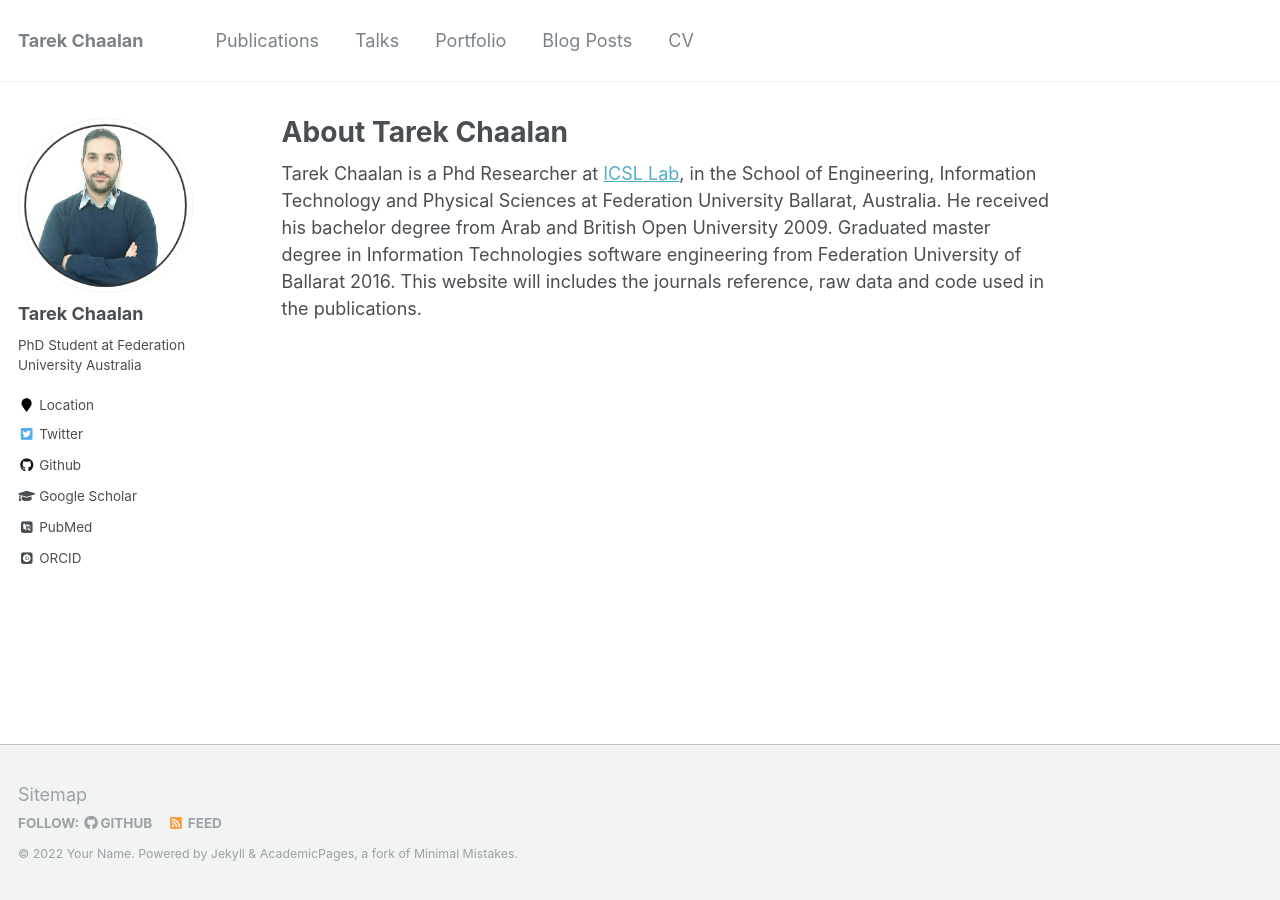
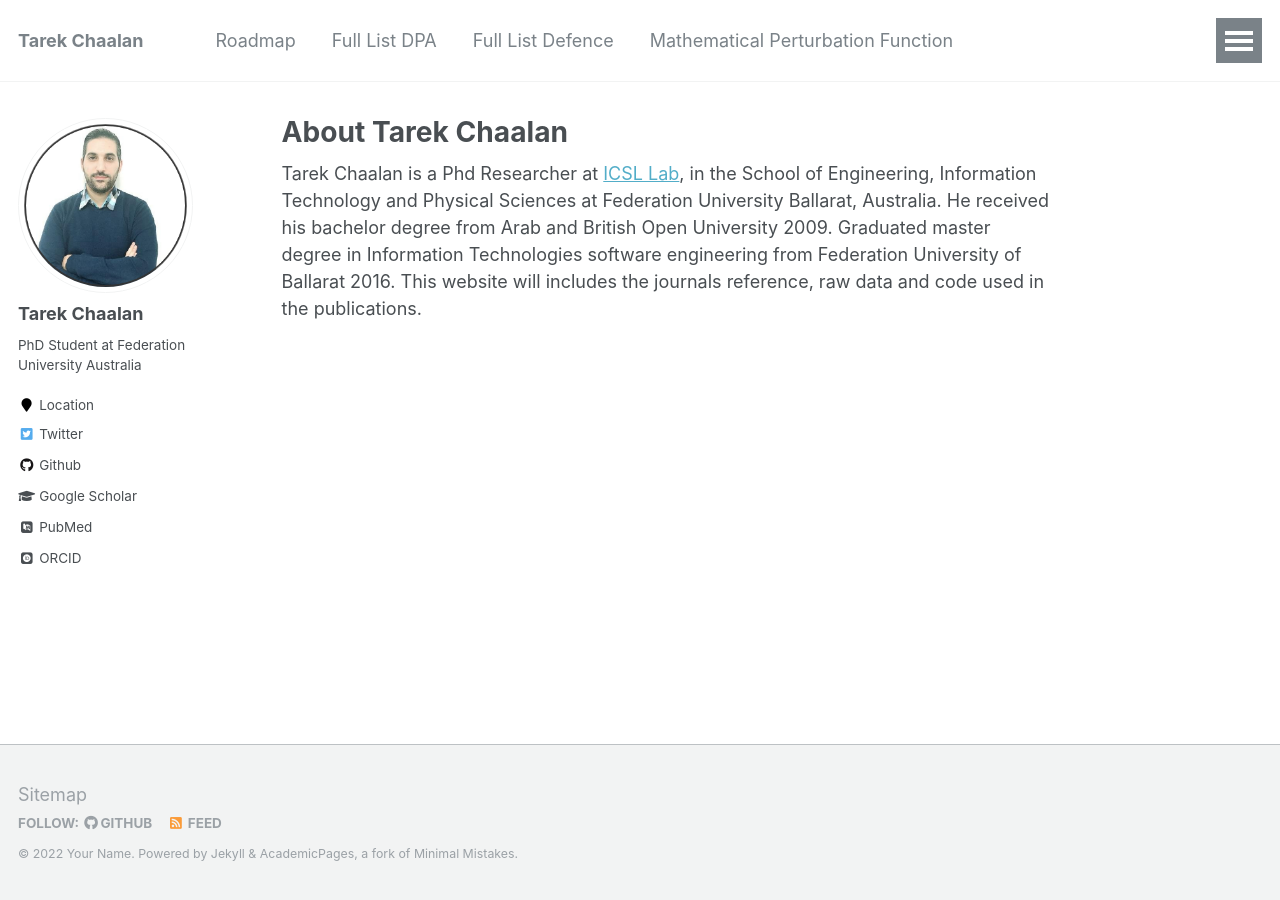
Before and after one commit to phoenixml/roadmap.github.io, a Jekyll site: the page built from _pages/about.md, in a window 1280 px wide. Built offline with Jekyll 4.4.1, drawn with Linux system fonts in a browser that asks for light colours; some web fonts are replaced.

Commit message:
Signed-off-by: Tarek <14360476+tee2015@users.noreply.github.com>

```diff
--- a/_data/navigation.yml
+++ b/_data/navigation.yml
@@ -1,16 +1,19 @@
 # main links links
 main:
-  - title: "Publications"
+  - title: "Roadmap"
     url: /publications/
 
-  - title: "Talks"
-    url: /talks/
+  - title: "Full List DPA"
+    url: /DPA/
 
-  - title: "Portfolio"
+  - title: "Full List Defence"
+    url: /cv/
+
+  - title: "Mathematical Perturbation Function"
     url: /portfolio/
 
-  - title: "Blog Posts"
+  - title: "Algorithm Perturbation Function"
     url: /year-archive/
 
-  - title: "CV"
-    url: /cv/
+  - title: "Roadmap Different Versions"
+    url: /roadmap-v1/
```
